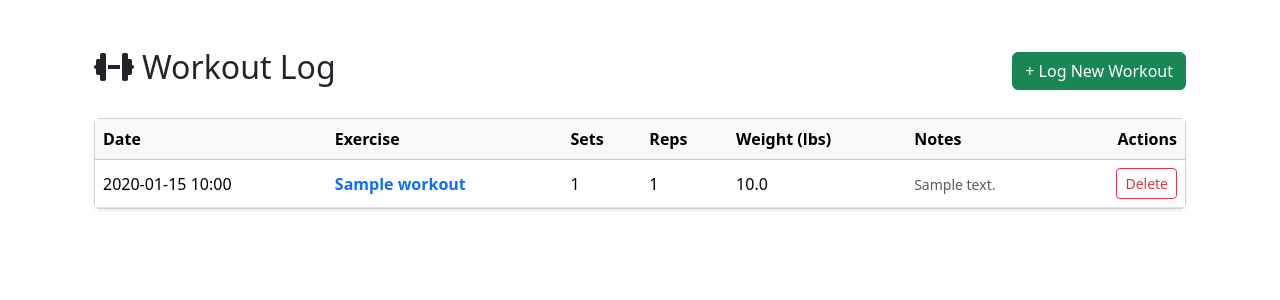
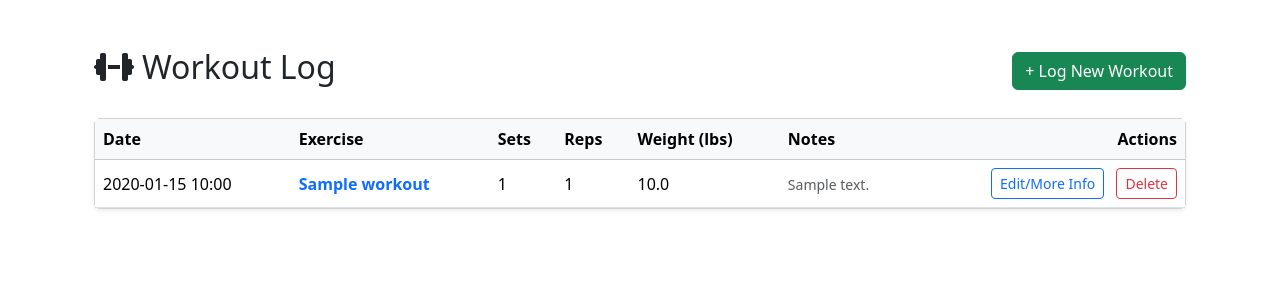
Before and after one commit to ShianLiChen/LT-Fitness-Application, a Flask app: template templates/workouts.html in a window 1280 px wide. Shown: the part 56-356 px from the top of the page. Run offline with Flask 3, Linux system fonts and the light colour scheme; tables that the repository leaves empty hold one stand-in row (values such as "Sample post"); the template is opened without the code that fills it: values that come from a table or form of the project are taken from there, most other values are stand-ins (such as "Sample title", 1, 10 or a date in 2020).

Commit message:
Added edit to workouts

```diff
--- a/src/routes/workout_routes.py
+++ b/src/routes/workout_routes.py
@@ -128,7 +128,11 @@ def update_workout(id):
         setattr(workout, key, value)
 
     db.session.commit()
-    return jsonify({"message": "Workout updated", "workout": workout_schema.dump(workout)}), 200
+    workout_date = workout.created_at.strftime("%Y-%m-%d")
+    exercise_name = workout.exercise_name
+    message = f"Workout ({workout_date}): {exercise_name} updated"
+
+    return jsonify({"message": message}), 200
 
 
 @workout_bp.delete("/<int:id>")
--- a/templates/workouts.html
+++ b/templates/workouts.html
@@ -35,6 +35,21 @@
                                 <td>{{ workout.weight_lbs or '-' }}</td>
                                 <td><small class="text-muted">{{ workout.notes or '' }}</small></td>
                                 <td class="text-end">
+                                    <button
+                                        class="btn btn-sm btn-outline-primary me-2"
+                                        type="button"
+                                        onclick="handleEditClick(this)"
+                                        data-id="{{ workout.id }}"
+                                        data-exercise="{{ workout.exercise_name }}"
+                                        data-sets="{{ workout.sets or '' }}"
+                                        data-reps="{{ workout.reps or '' }}"
+                                        data-weight="{{ workout.weight_lbs or '' }}"
+                                        data-duration="{{ workout.duration_minutes or '' }}"
+                                        data-calories="{{ workout.calories_burned or '' }}"
+                                        data-notes="{{ workout.notes | e }}"
+                                    >
+                                        Edit/More Info
+                                    </button>
                                     <button class="btn btn-sm btn-outline-danger" onclick="deleteWorkout('{{ workout.id }}')">
                                         Delete
                                     </button>
@@ -53,6 +68,61 @@
             </div>
         </div>
     </div>
+</div>
+<!-- Edit Workout Modal -->
+<div class="modal fade" id="editWorkoutModal" tabindex="-1">
+  <div class="modal-dialog">
+    <form class="modal-content" onsubmit="updateWorkout(event)">
+      <div class="modal-header">
+        <h5 class="modal-title">Update Workout</h5>
+        <button type="button" class="btn-close" data-bs-dismiss="modal"></button>
+      </div>
+      <div class="modal-body">
+
+        <input type="hidden" id="edit-id">
+
+        <div class="mb-2">
+          <label>Exercise</label>
+          <input class="form-control" id="edit-exercise" required />
+        </div>
+
+        <div class="mb-2">
+          <label>Sets</label>
+          <input class="form-control" type="number" id="edit-sets">
+        </div>
+
+        <div class="mb-2">
+          <label>Reps</label>
+          <input class="form-control" type="number" id="edit-reps">
+        </div>
+
+        <div class="mb-2">
+          <label>Weight (lbs)</label>
+          <input class="form-control" type="number" step="0.1" id="edit-weight">
+        </div>
+
+        <div class="mb-2">
+          <label>Duration (minutes)</label>
+          <input class="form-control" type="number" step="0.1" id="edit-duration">
+        </div>
+
+        <div class="mb-2">
+          <label>Calories Burned</label>
+          <input class="form-control" type="number" step="0.1" id="edit-calories">
+        </div>
+
+        <div class="mb-2">
+          <label>Notes</label>
+          <textarea class="form-control" id="edit-notes"></textarea>
+        </div>
+
+      </div>
+      <div class="modal-footer">
+        <button class="btn btn-secondary" data-bs-dismiss="modal">Cancel</button>
+        <button type="submit" class="btn btn-primary">Save Changes</button>
+      </div>
+    </form>
+  </div>
 </div>
 
 <script>
@@ -76,5 +146,68 @@ async function deleteWorkout(id) {
         console.error(err);
     }
 }
+let editModal;
+document.addEventListener("DOMContentLoaded", function() {
+    editModal = new bootstrap.Modal(document.getElementById("editWorkoutModal"));
+});
+function handleEditClick(buttonEl) {
+    try {
+        document.getElementById("edit-id").value = buttonEl.dataset.id;
+        document.getElementById("edit-exercise").value = buttonEl.dataset.exercise || "";
+        document.getElementById("edit-sets").value = buttonEl.dataset.sets || "";
+        document.getElementById("edit-reps").value = buttonEl.dataset.reps || "";
+        document.getElementById("edit-weight").value = buttonEl.dataset.weight || "";
+        document.getElementById("edit-duration").value = buttonEl.dataset.duration || "";
+        document.getElementById("edit-calories").value = buttonEl.dataset.calories || "";
+        document.getElementById("edit-notes").value = buttonEl.dataset.notes || "";
+
+        // Create modal instance here
+        const modalEl = document.getElementById("editWorkoutModal");
+        const modal = new bootstrap.Modal(modalEl);
+        modal.show();
+    } catch (err) {
+        console.error("EDIT FAILURE:", err);
+        alert("Unable to open edit form");
+    }
+}
+
+async function updateWorkout(e) {
+    e.preventDefault();
+
+    const id = document.getElementById("edit-id").value;
+    const payload = {
+        exercise_name: document.getElementById("edit-exercise").value,
+        sets: document.getElementById("edit-sets").value || null,
+        reps: document.getElementById("edit-reps").value || null,
+        weight_lbs: document.getElementById("edit-weight").value || null,
+        duration_minutes: document.getElementById("edit-duration").value || null,
+        calories_burned: document.getElementById("edit-calories").value || null,
+        notes: document.getElementById("edit-notes").value || ""
+    };
+
+    try {
+        const res = await fetch(`/workouts/${id}`, {
+            method: "PUT",
+            headers: {
+                "Content-Type": "application/json",
+                "X-CSRF-TOKEN": window.csrfToken
+            },
+            body: JSON.stringify(payload)
+        });
+
+        if (res.ok) {
+            const data = await res.json();   // parse the JSON response
+            editModal.hide();
+            alert(data.message);             // show the custom message
+            window.location.reload();
+        } else {
+            const data = await res.json().catch(() => ({}));
+            alert(data.error || data.messages || "Failed to update workout");
+        }
+    } catch (err) {
+        console.error(err);
+        alert("Request failed");
+    }
+}
 </script>
 {% endblock %}
```
